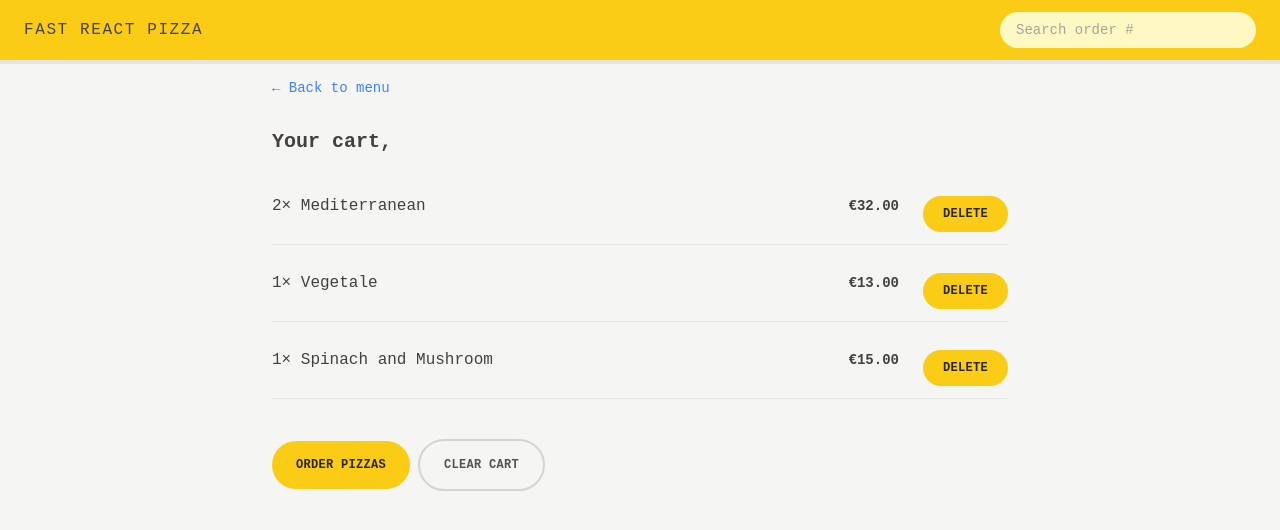
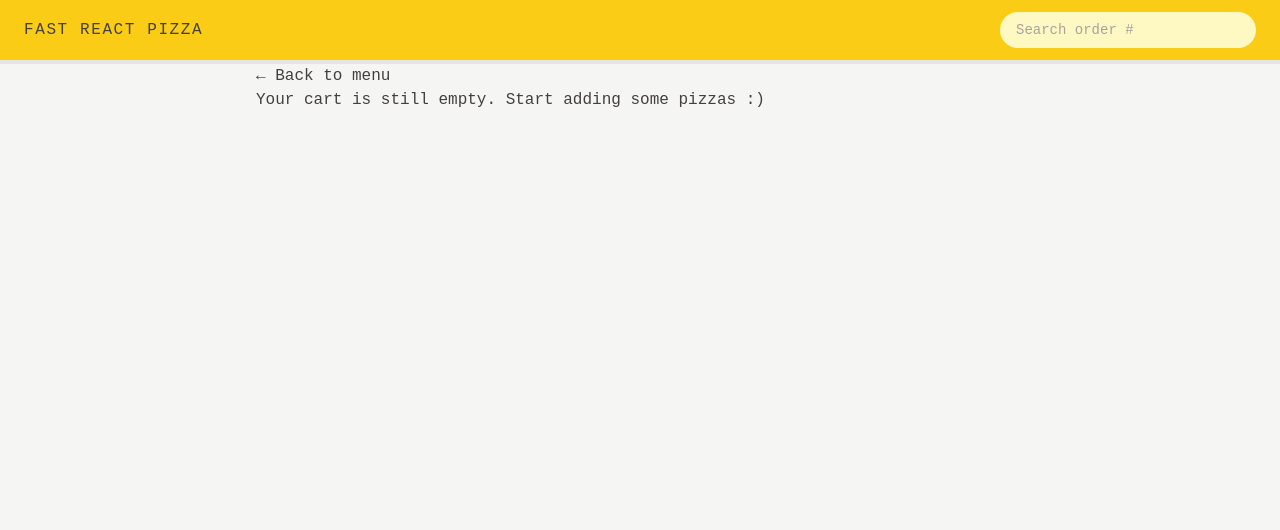
Before and after one commit to pinoen/fast-react-pizza, a React (Vite) app: page /cart in a window 1280 px wide. Shown: the top 530 px of the page. Built offline with nearby package versions, Linux system fonts and the light colour scheme.

Commit message:
getCart from the cartSlice so the fake cart is not use anymore, add functionality to the clearCart btn and render the EmptyCart component in case there is not item in the cart

```diff
--- a/src/features/cart/Cart.jsx
+++ b/src/features/cart/Cart.jsx
@@ -2,8 +2,12 @@
 import LinkButton from '../../ui/LinkButton';
 import Button from '../../ui/Button';
 import CartItem from './CartItem';
-import { useSelector } from 'react-redux';
+import { useDispatch, useSelector } from 'react-redux';
+import { clearCart, getCart } from './cartSlice';
+import { getUser } from '../user/userSlice';
+import EmptyCart from '../cart/EmptyCart'
 
+/*
 const fakeCart = [
   {
     pizzaId: 12,
@@ -27,10 +31,16 @@ const fakeCart = [
     totalPrice: 15,
   },
 ];
+*/
 
 function Cart() {
-  const cart = fakeCart;
-  const username = useSelector(store => store.user.username)
+  const cart = useSelector(getCart);
+  const username = useSelector(getUser)
+  const dispatch = useDispatch()
+
+  if (!cart.length) {
+    return <EmptyCart />
+  }
 
   return (
     <div className='px-4 py-3'>
@@ -46,7 +56,7 @@ function Cart() {
 
       <div className='mt-6 space-x-2'>
         <Button type='primary' to="/order/new" >Order pizzas</Button>
-        <Button type='secondary'>Clear cart</Button>
+        <Button onClick={() => dispatch(clearCart())} type='secondary'>Clear cart</Button>
       </div>
     </div>
   );
```
